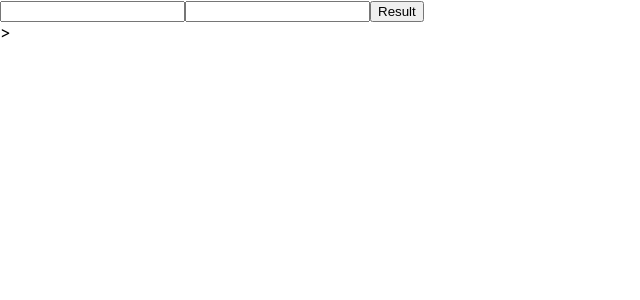
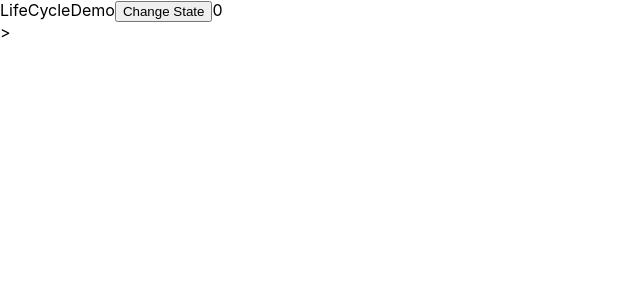
Before and after one commit to meghana176/react-traning1, a React (Create React App) app: page / in a window 1280 px wide. Shown: the top 300 px of the page, without its empty margins (0-640 px from the left). Built offline with nearby package versions, Linux system fonts and the light colour scheme.

Commit message:
lifecycle 20

```diff
--- a/src/App.js
+++ b/src/App.js
@@ -1,10 +1,10 @@
 import React from 'react';
-import Calculator from './Calculator/Calculator.js';
+import LifeCycleDemo from './LifeCycleDemo/LifeCycleDemo.js';
 
 function App() {
   return (
     <div className="App">
-      <Calculator/>
+      <LifeCycleDemo a={10} />
 
 
     </div>
--- /dev/null
+++ b/src/LifeCycleDemo/LifeCycleDemo.js
@@ -0,0 +1,53 @@
+import React from 'react';
+
+class LifeCycleDemo extends React.Component {
+    constructor(props) {
+        super(props);
+        console.log('Constructor');
+    }
+    state = {
+        a: 0
+    };
+
+    componentwilMount = () => {
+       console.log(' Component will mount');
+    };
+
+    componentDidMount = () => {
+       console.log(' Component Did Mount');
+    };
+
+    shouldComponentUpdate = () => {
+        console.log('Should Component Update');
+        return true;
+
+    };
+
+    componentwilUpdate = () => {
+        console.log(' Component will Update');
+     };
+
+     componentDidUpdate = () => {
+        console.log(' Component Did update');
+     };
+
+     changeState = e => {
+         this.setState({
+             a: this.state.a =10
+         });
+     };
+
+     render() {
+         console.log('render');
+         return (
+             <div>
+                 LifeCycleDemo
+                 <button onClick={this.changeState}>Change State</button>
+                 {this.state.a}
+             </div>
+         );
+     }
+    }
+
+
+    export default LifeCycleDemo;
```
Also changed, not shown: 1 other file (tests, documents, lock files or other folders).
